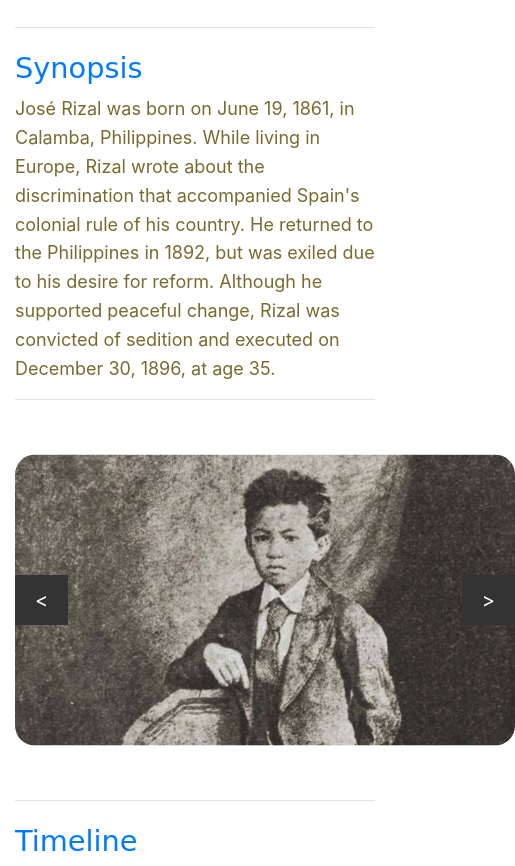
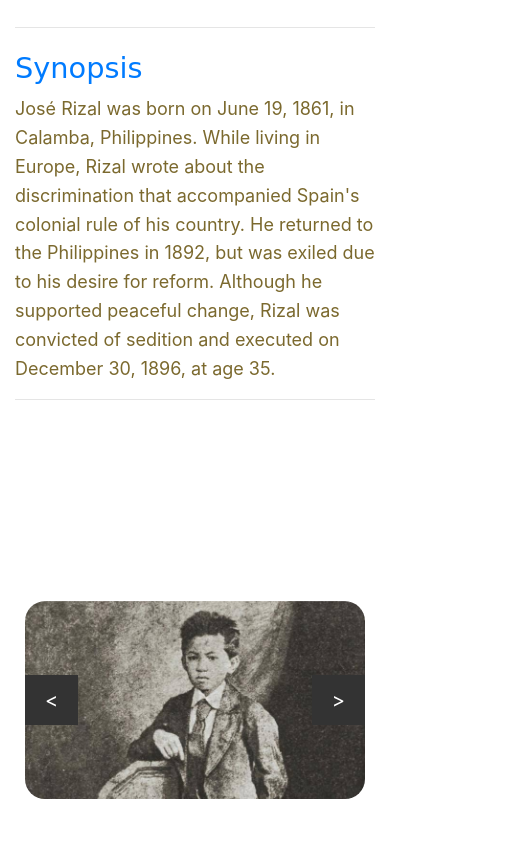
Before and after one commit to Nivla0021/Rizal-life, a plain HTML site: page index.html in a window 390 px wide. Shown: the part 214-1080 px from the top of the page, 515 px wide, since content can reach past the window. Drawn offline with nearby package versions, Linux system fonts and the light colour scheme; a web font is replaced by a local one.

Commit message:
Update style2.css

```diff
--- a/style2.css
+++ b/style2.css
@@ -67,12 +67,12 @@ body {
   }
 
   .slider {
-    width: 500px;
+    width: 800px;
     height: 300px;
     margin: auto;
-    margin-top: -130px;
+    margin-top: -30px;
     transform: translateY(50%);
-    margin-bottom: 200px;
+    margin-bottom: 280px;
   }
 
 
@@ -83,9 +83,9 @@ body {
   }
 
 
-  .jose{
+   .jose{
     width: 100%;
-    max-width: 500px;
+    max-width: 800px;
     border-radius: 20px;
     height: auto;
   }
@@ -122,3 +122,59 @@ body {
     opacity: 0;
     transition: opacity 1s ease;
   }
+@media screen and (max-width: 828px) {
+    .slider {
+      width: 500px;
+      height: 300px;
+      margin: auto;
+      margin-top: -30px;
+      transform: translateY(50%);
+      margin-bottom: 280px;
+    }
+
+    .jose{
+      width: 100%;
+      max-width: 500px;
+      border-radius: 20px;
+      height: auto;
+    }
+  }
+
+  @media screen and (max-width: 524px) {
+    .slider {
+      width: 400px;
+      height: 300px;
+    }
+
+    .jose{
+      width: 100%;
+      max-width: 400px;
+      border-radius: 20px;
+
+    }
+  }
+  @media screen and (max-width: 419px) {
+    .slider {
+      width: 340px;
+      height: 300px;
+    }
+
+    .jose{
+      width: 100%;
+      max-width: 340px;
+      border-radius: 20px;
+
+    }
+  }
+  @media screen and (max-width: 380px) {
+    .slider {
+      width: 310px;
+
+    }
+
+    .jose{
+      width: 100%;
+      max-width: 310px;
+      border-radius: 20px;
+    }
+  }
```
